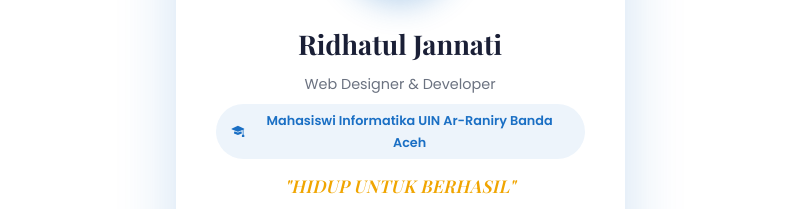
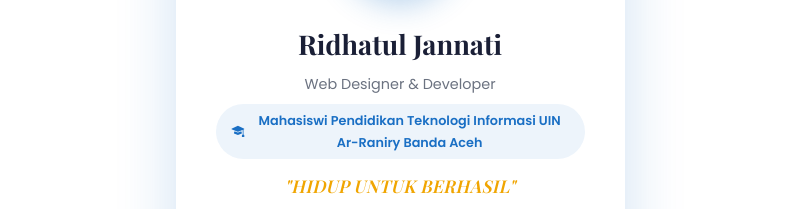
Before and after one commit to Alex1a67/Wonderful-Aceh, a plain HTML site: page about.html in a window 1280 px wide. Shown: the part 1898-2107 px from the top of the page, without its empty margins (240-1039 px from the left). Drawn offline with nearby package versions, Linux system fonts and the light colour scheme; a web font is replaced by a local one.

Commit message:
Update about.html

```diff
--- a/about.html
+++ b/about.html
@@ -154,7 +154,7 @@
           <div class="creator-role">Web Designer &amp; Developer</div>
           <div class="creator-badge">
             <i class="bi bi-mortarboard-fill"></i>
-            Mahasiswi Informatika UIN Ar-Raniry Banda Aceh
+            Mahasiswi Pendidikan Teknologi Informasi UIN Ar-Raniry Banda Aceh
           </div>
           <!-- Motto -->
           <div class="creator-motto">"HIDUP UNTUK BERHASIL"</div>
```
